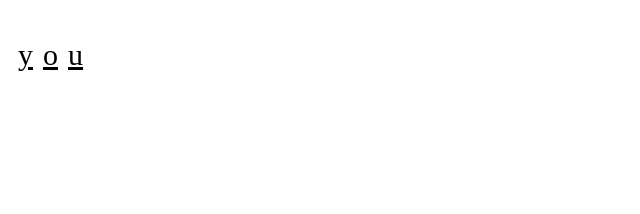
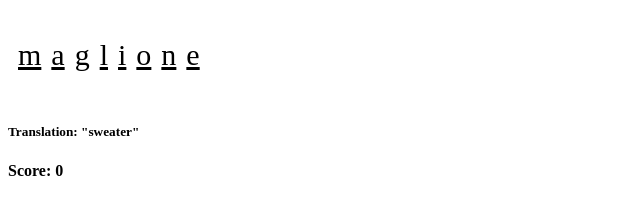
Before and after one commit to jujusoi/word-typer, a plain HTML site: page testing.html in a window 1280 px wide. Shown: the whole page, without its empty margins (0-640 px from the left). Drawn offline with Linux system fonts and the light colour scheme.

Commit message:
changed focus to learn foregin words. added object focused logic, made green checks whenever a letter is correct.

```diff
--- a/main.js
+++ b/main.js
@@ -1,23 +1,48 @@
 
-const words = ['Hello', 'World', 'How', 'Are', 'You', 'Doing', 'Today'];
+const words = [ {
+    word: 'cappello',
+    translation: 'hat',
+}, {
+    word: 'zaino',
+    translation: 'backpack',
+}, {
+    word: 'specchio',
+    translation: 'mirror',
+}, {
+    word: 'scontrino',
+    translation: 'receipt',
+}, {
+    word: 'maglione',
+    translation: 'sweater',
+}, {
+    word: 'camicia',
+    translation: 'shirt',
+}, {
+    word: 'io ho bisogno di',
+    translation: 'i need',
+}];
+let score = 0;
 
 const selectRandomWord = (wordArray) => {
-    const index = Math.floor(Math.random() * wordArray.length);
+    const index = Math.floor(Math.random(0) * wordArray.length);
     return wordArray[index];
 };
 
-const updateTyper = (word) => {
+const updateTyper = (obj) => {
     const body = document.querySelector('#typer-holder');
+    const translation = document.querySelector('#translation');
     if (body.childElementCount > 0) {
         body.innerHTML = '';
+        translation.innerHTML = '';
     };
-    for (let i = 0; i < word.length; i++) {
+    translation.textContent = `"${obj.translation}"`;
+    for (let i = 0; i < obj.word.length; i++) {
         const p = document.createElement('p');
         if (i === 0) {
             p.classList.add('letter-active');
         }
         p.classList.add('letter-type');
-        p.textContent = word[i].toLowerCase();
+        p.textContent = obj.word[i].toLowerCase();
         body.appendChild(p);
     };
 };
@@ -33,9 +58,12 @@ window.addEventListener('keydown', (event) => {
 
     if (key === active) {
         document.querySelector('.letter-active').classList.remove('letter-active');
+        changeWordColor(holder.children[indexOfActiveResult]);
         if (indexOfActiveResult == childrenCount - 1) {
-            console.log(`finished word`);
-            updateTyper(selectRandomWord(words));
+            setTimeout(() => {
+                updateTyper(selectRandomWord(words));
+                updateScore(score++);
+            }, 500)
         } else {
             active = holder.children[indexOfActiveResult + 1];
             active.classList.add('letter-active');
@@ -53,4 +81,12 @@ const indexOfActive = (childcount, holder) => {
     return index;
 };
 
+const changeWordColor = (word) => {
+    word.classList.add('letter-correct');
+};
+
+const updateScore = (score) => {
+    document.querySelector('#score').textContent = score;
+};
+
 updateTyper(selectRandomWord(words));
--- a/style.css
+++ b/style.css
@@ -3,3 +3,7 @@
     margin-left: 10px;
     text-decoration: underline;
 }
+.letter-correct {
+    transition: 0.15s;
+    color: rgb(11, 206, 11);
+}
--- a/testing.html
+++ b/testing.html
@@ -8,6 +8,12 @@
 </head>
 <body>
     <div id="typer-holder" style="display: flex;"></div>
+    <div id="translation-holder">
+        <h5>Translation: <span id="translation"></span></h5>
+    </div>
+    <div id="score-holder">
+        <h4>Score: <span id="score">0</span></h4>
+    </div>
 </body>
 <script src="./main.js"></script>
 </html>
```
